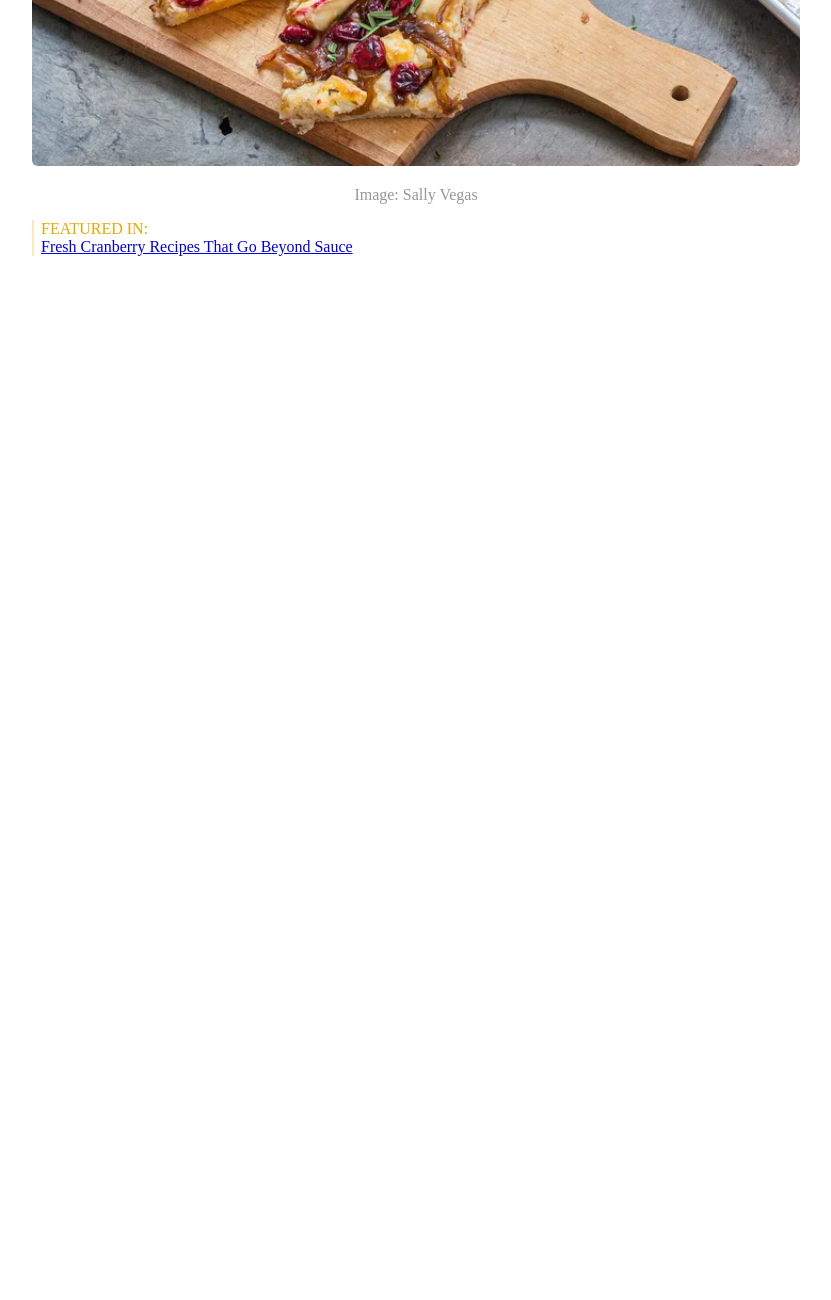
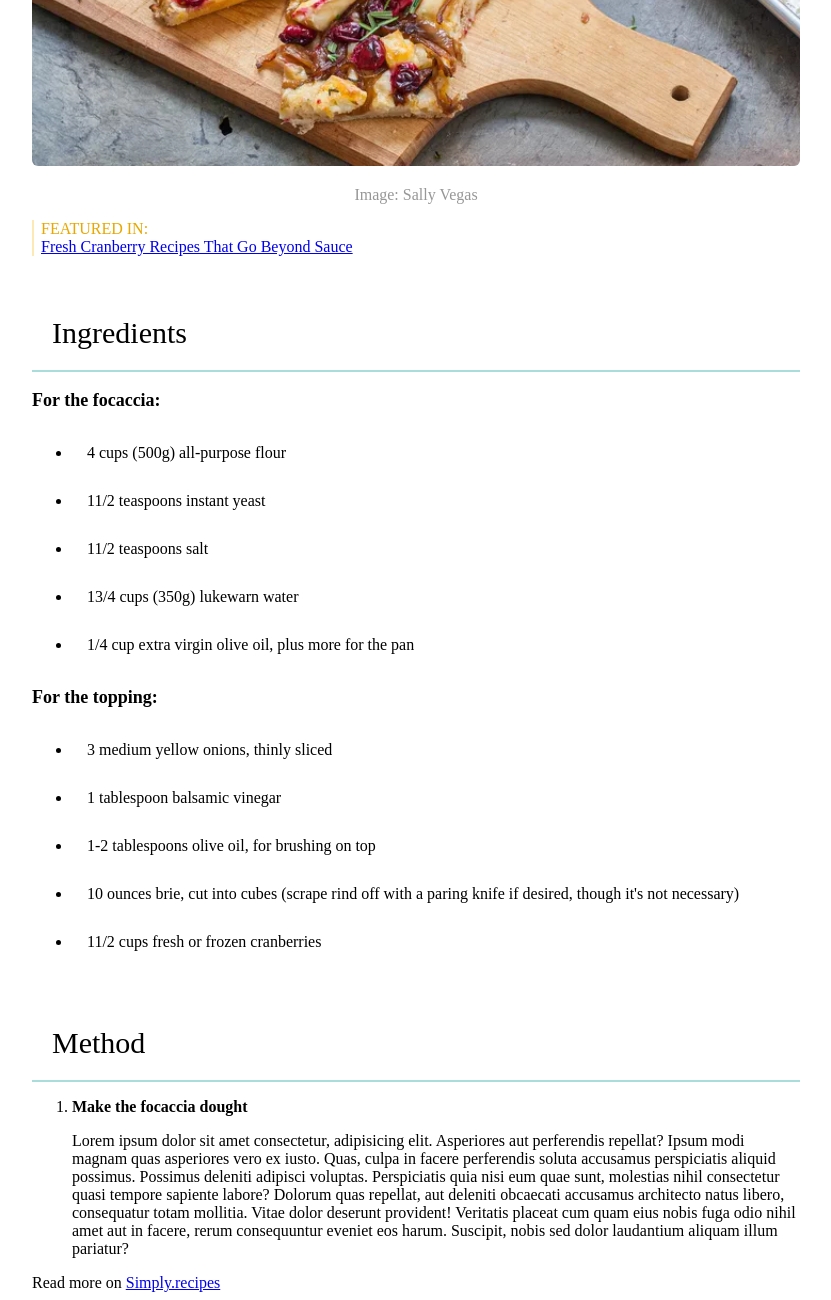
Before and after one commit to daniel-rrapi/U1-W1-D3, a plain HTML site: page index.html in a window 1280 px wide. Shown: the part 739-2039 px from the top of the page, without its empty margins (224-1055 px from the left). Before the commit the page ends 1003 px from the top, so only its background shows below. Drawn offline with Linux system fonts and the light colour scheme.

Commit message:
final v1

```diff
--- a/assets/css/style-index.css
+++ b/assets/css/style-index.css
@@ -34,3 +34,23 @@ main h1 {
     padding-left: 7px;
     color: #e9a700;
 }
+.chapters {
+    font-size: 30px;
+    border-bottom: solid 2px #a9dddb;
+    padding: 20px;
+    margin-top: 40px;
+}
+.titles {
+    font-size: large;
+
+}
+div ul li {
+    padding:15px;
+}
+footer {
+    width: 60%;
+    margin-inline: auto;
+}
+#method {
+    margin-inline-start: 40px
+}
--- a/index.html
+++ b/index.html
@@ -29,6 +29,47 @@
           >Fresh Cranberry Recipes That Go Beyond Sauce</a
         >
       </div>
+      <div class="chapters">Ingredients</div>
+      <div>
+        <p class="titles"><strong>For the focaccia:</strong></p>
+        <ul>
+          <li>4 cups (500g) all-purpose flour</li>
+          <li>11/2 teaspoons instant yeast</li>
+          <li>11/2 teaspoons salt</li>
+          <li>13/4 cups (350g) lukewarn water</li>
+          <li>1/4 cup extra virgin olive oil, plus more for the pan</li>
+        </ul>
+        <p class="titles"><strong>For the topping:</strong></p>
+        <ul>
+          <li>3 medium yellow onions, thinly sliced</li>
+          <li>1 tablespoon balsamic vinegar</li>
+          <li>1-2 tablespoons olive oil, for brushing on top</li>
+          <li>
+            10 ounces brie, cut into cubes (scrape rind off with a paring knife
+            if desired, though it's not necessary)
+          </li>
+          <li>11/2 cups fresh or frozen cranberries</li>
+        </ul>
+      </div>
+      <div class="chapters">Method</div>
+      <div>
+        <ol>
+          <li><strong>Make the focaccia dought</strong></li>
+        </ol>
+        <p id="method">
+          Lorem ipsum dolor sit amet consectetur, adipisicing elit. Asperiores
+          aut perferendis repellat? Ipsum modi magnam quas asperiores vero ex
+          iusto. Quas, culpa in facere perferendis soluta accusamus perspiciatis
+          aliquid possimus. Possimus deleniti adipisci voluptas. Perspiciatis
+          quia nisi eum quae sunt, molestias nihil consectetur quasi tempore
+          sapiente labore? Dolorum quas repellat, aut deleniti obcaecati
+          accusamus architecto natus libero, consequatur totam mollitia. Vitae
+          dolor deserunt provident! Veritatis placeat cum quam eius nobis fuga
+          odio nihil amet aut in facere, rerum consequuntur eveniet eos harum.
+          Suscipit, nobis sed dolor laudantium aliquam illum pariatur?
+        </p>
+      </div>
     </main>
+    <footer>Read more on <a href="#">Simply.recipes</a></footer>
   </body>
 </html>
```
